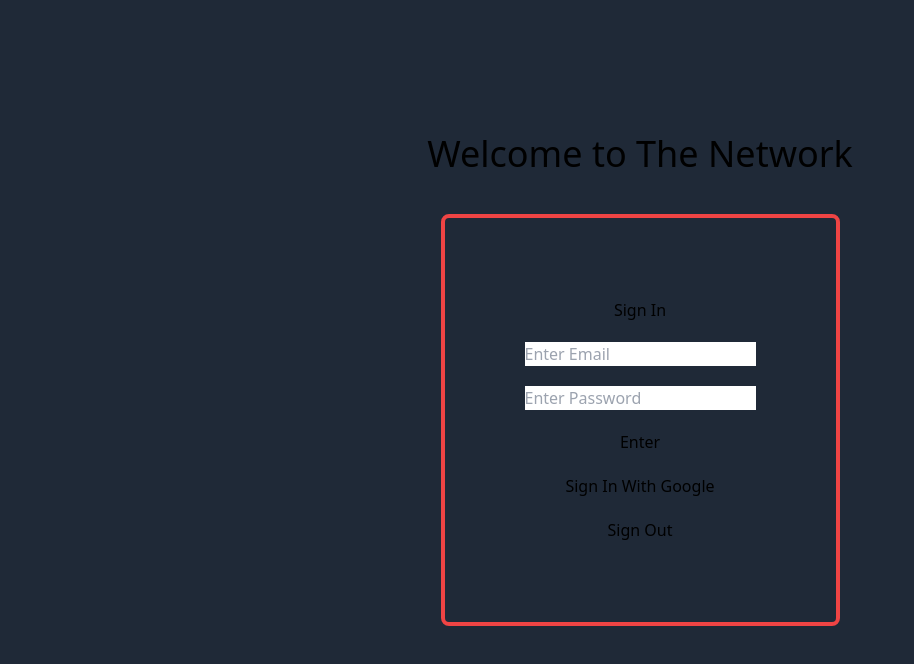
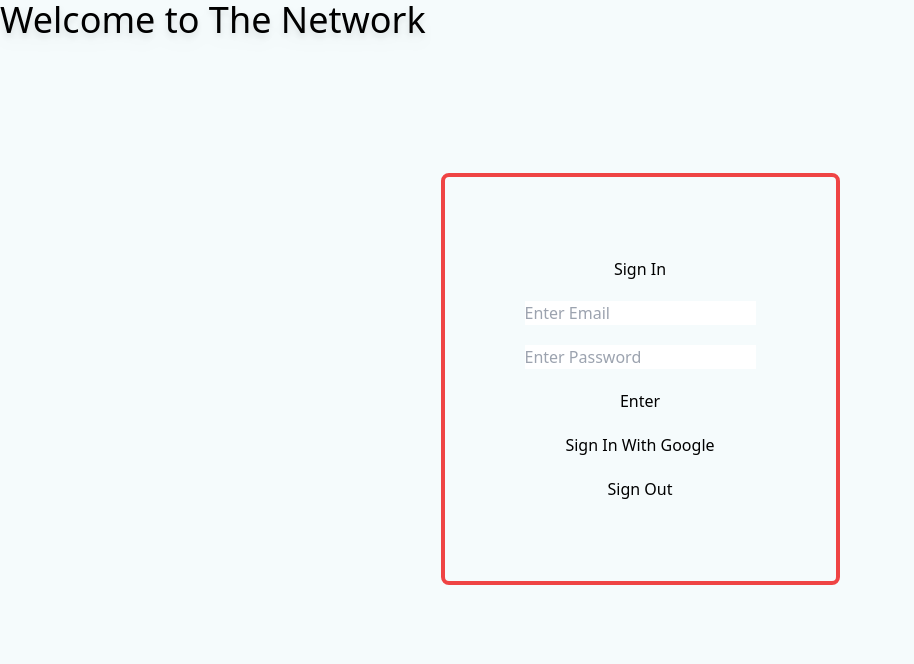
Before and after one commit to kraizerl/oldApp, a React (Create React App) app: page / in a window 1280 px wide. Shown: the top 664 px of the page, without its empty margins (0-914 px from the left). Built offline with nearby package versions, Linux system fonts and the light colour scheme.

Commit message:
latest version 1.0

```diff
--- a/src/pages/Auth.jsx
+++ b/src/pages/Auth.jsx
@@ -42,8 +42,10 @@ const Auth = () => {
   };
 
   return (
-    <div className="h-screen flex flex-col justify-center items-center bg-gray-800">
-      <h1 className="text-4xl">Welcome to The Network</h1>
+    <div className="h-screen flex flex-col items-center bg-offwhite">
+      <div className="drop-shadow-lg w-full h-1/6">
+        <h1 className="text-4xl">Welcome to The Network</h1>
+      </div>
       <div className="m-10 flex flex-col items-center justify-center gap-5 border-4 border-red-500 rounded-lg p-20">
         <h2>Sign In</h2>
         <input
--- a/tailwind.config.js
+++ b/tailwind.config.js
@@ -5,6 +5,12 @@ module.exports = {
     extend: {
       colors: {
         gunmetal: "#253237",
+        gray: "#5C6B73",
+        cadet: "#9DB4C0",
+        baby: "#C2DFE3",
+        light: "#E0FBFC",
+        offwhite: "#F5FBFC",
+        white: "#FFFFF",
       },
     },
   },
```
